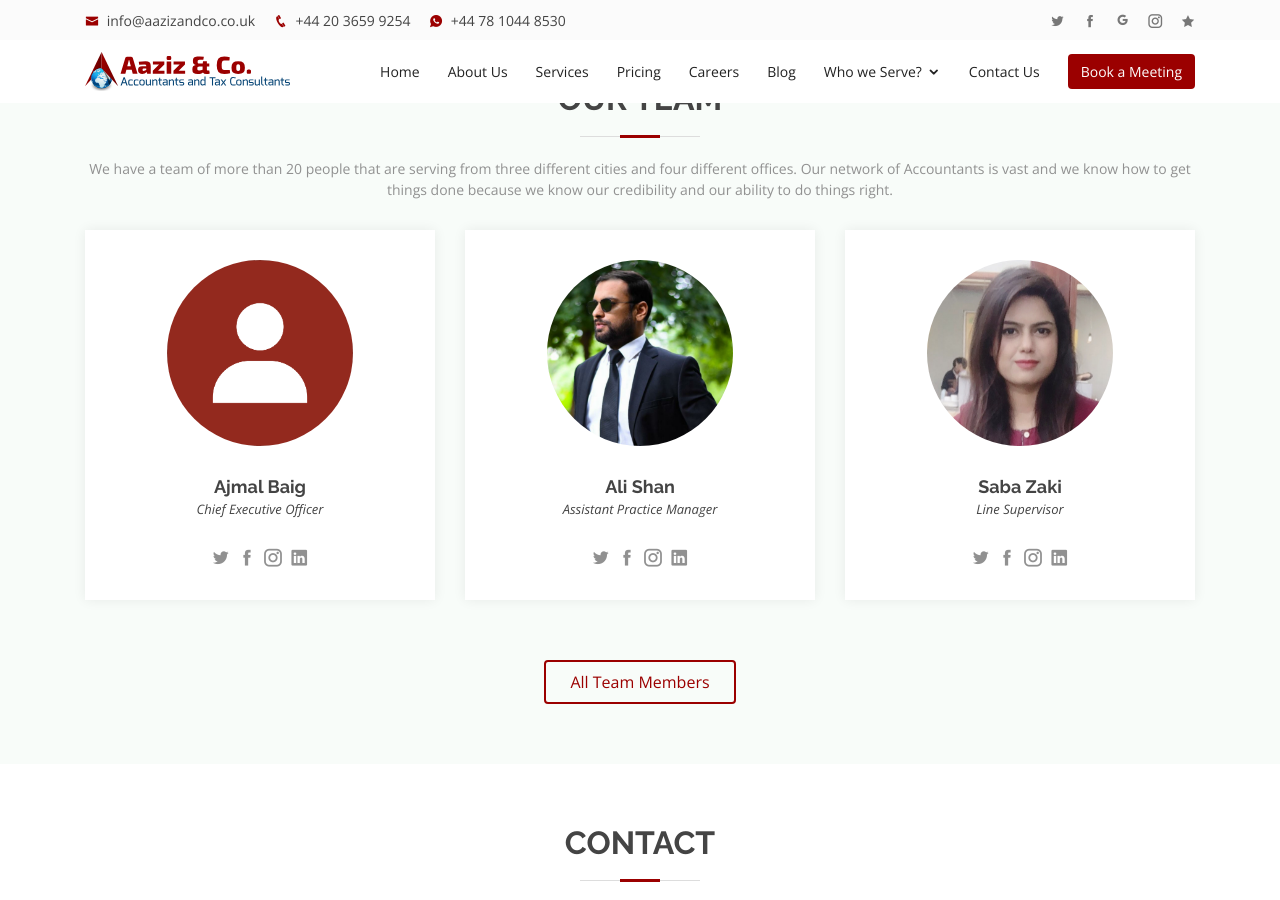
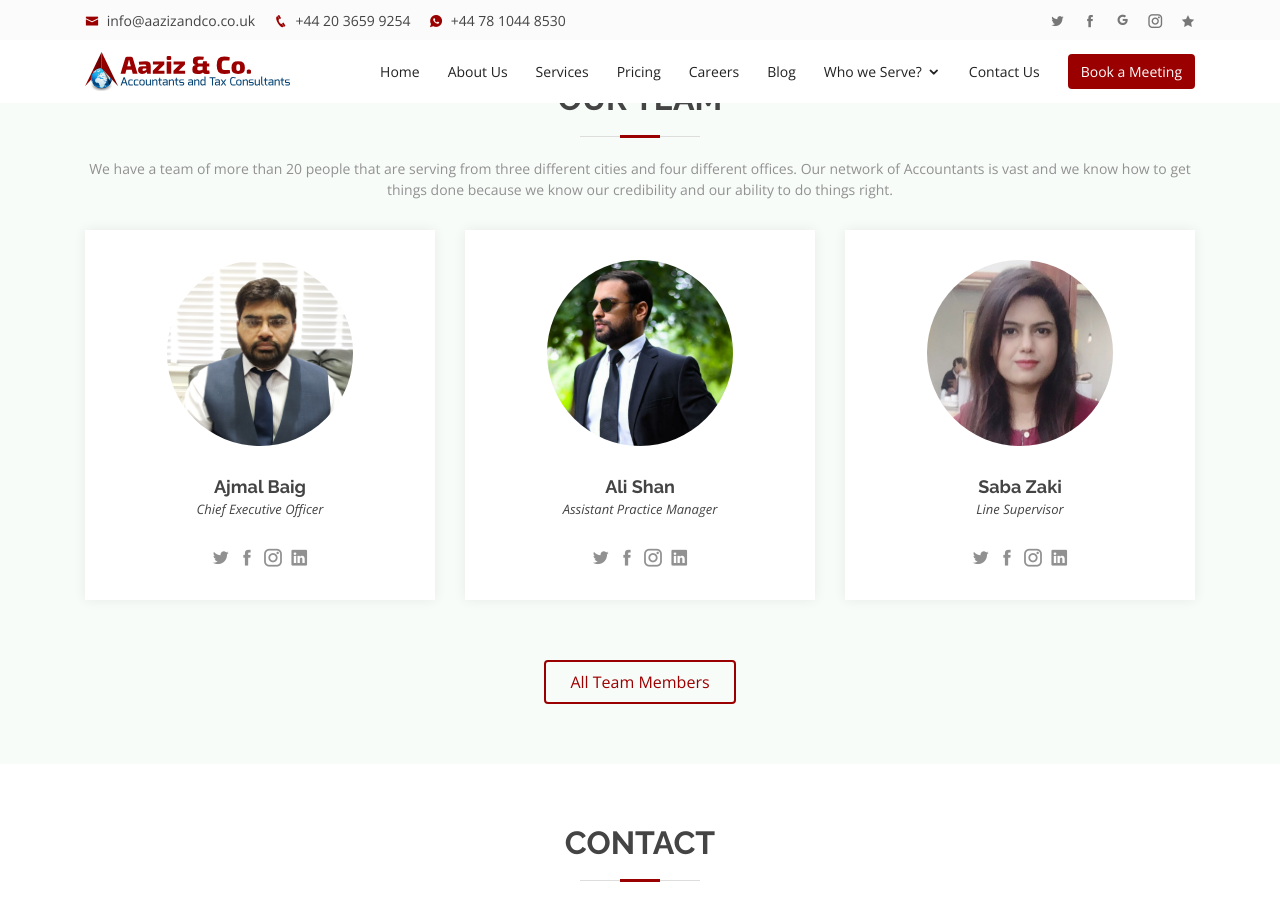
Before and after one commit to xhifi/aaziz-site, a Jekyll site: the page built from index.html, in a window 1280 px wide and 900 px high, scrolled down 5971 px. Built offline with Jekyll 4.4.1, drawn with Linux system fonts in a browser that asks for light colours.

Commit message:
Team member images update

```diff
--- a/Gemfile
+++ b/Gemfile
@@ -9,5 +9,6 @@
     gem "jekyll-paginate-v2"
     gem "jekyll-feed"
   end
-  gem 'eventmachine', '1.2.7', git: 'https://github.com/eventmachine/eventmachine.git', tag: 'v1.2.7'
+gem 'eventmachine', '1.2.7', git: 'https://github.com/eventmachine/eventmachine.git', tag: 'v1.2.7'
+gem 'wdm', '>= 0.1.0' if Gem.win_platform?
 # gem 'sorted_set'
--- a/_data/team.yml
+++ b/_data/team.yml
@@ -1,6 +1,6 @@
 
 - name: Ajmal Baig
-  image: assets/dev/img/team/random.png
+  image: assets/dev/img/team/ajmal-baig.png
   designation: Chief Executive Officer
   facebook:
   twitter:
@@ -77,7 +77,7 @@
   linkedin:
 
 - name: Zumer Yasin
-  image: assets/dev/img/team/random.png
+  image: assets/dev/img/team/zumer-yasin.jpg
   designation: Marketing Executive
   facebook:
   twitter:
@@ -91,7 +91,7 @@
   linkedin:
 
 - name: Zainab Batool Fatima
-  image: assets/dev/img/team/random.png
+  image: assets/dev/img/team/zainab-batool-fatima.png
   designation: Assistant Accounts Manager
   facebook:
   twitter:
```
Also changed, not shown: Gemfile.lock, assets/dev/img/team/ajmal-baig.png (added), assets/dev/img/team/zainab-batool-fatima.png (added), assets/dev/img/team/zumer-yasin.jpg (added), 6 other files.
